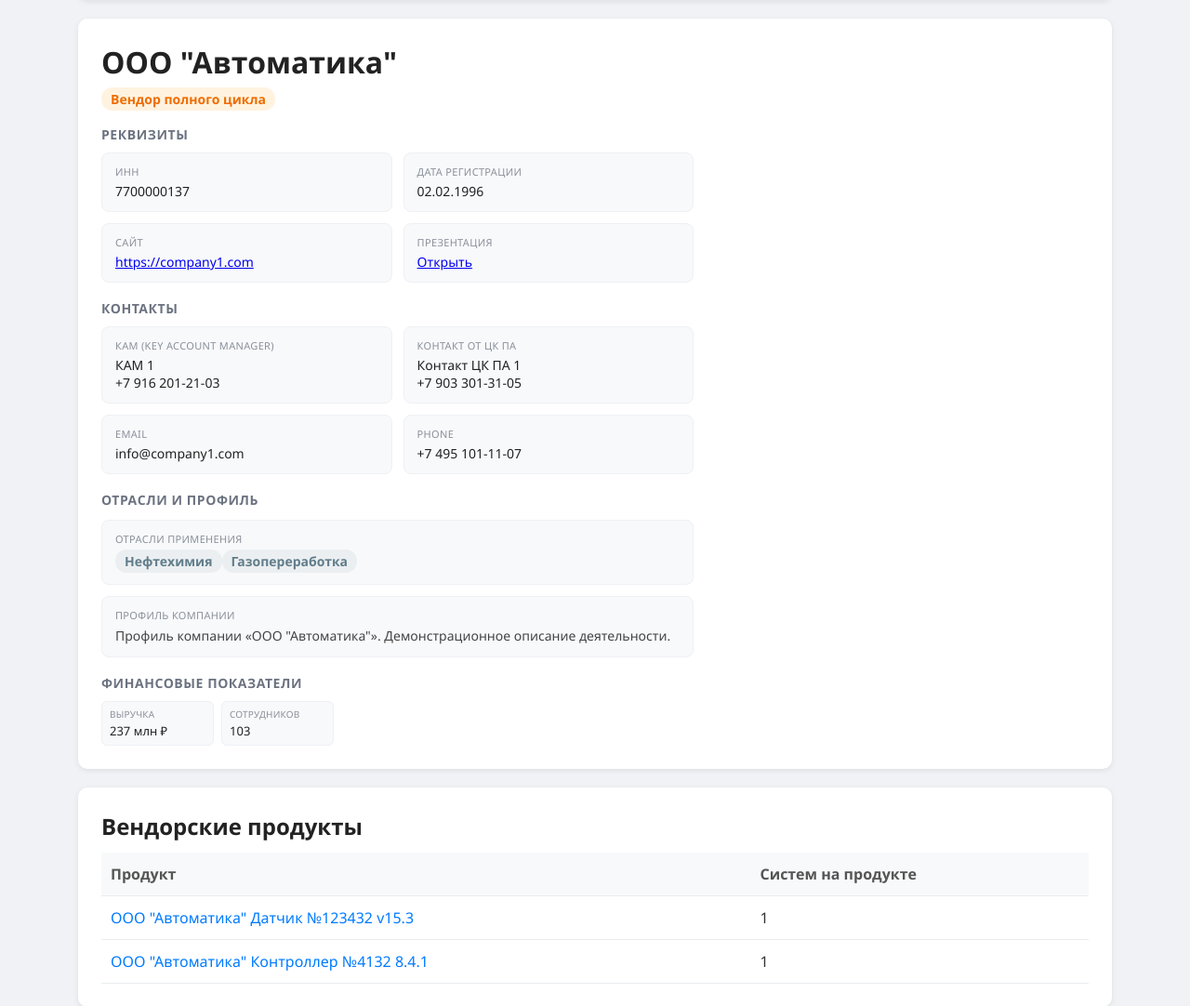
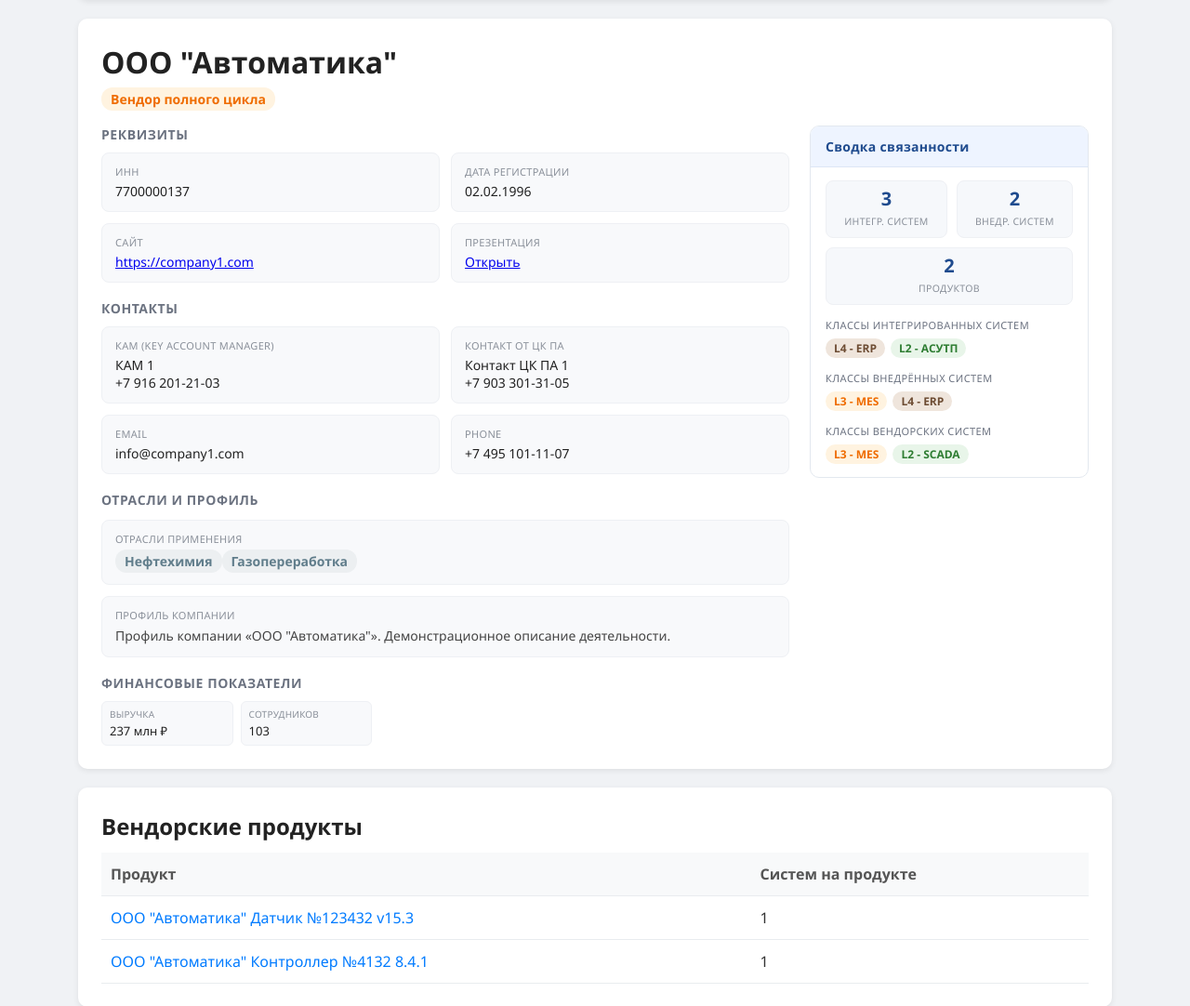
Before and after one commit to maks-march/Kartoteka, a Django app: page /entities/1/ in a window 1280 px wide. Shown: the part 85-1167 px from the top of the page at 93% size. Run offline with Django 5.2, Linux system fonts and the light colour scheme; data comes from the database, SQL or seed files in the repository; parts of the project's set-up code (start-up, migrations or seed data) failed here and were passed over.

Commit message:
new details

```diff
--- /dev/null
+++ b/apps/core/templates/core/_summary_group.html
@@ -0,0 +1,29 @@
+{% comment %}
+Одна группа сводки. Параметры через {% include with %}:
+  title  — заголовок группы
+  group  — dict {items, total, more} из common.summary.summary_group
+  tag    — css-класс тега (например "tag-ok"); если пусто — по item.tag_class
+  label  — атрибут элемента для подписи (по умолчанию отрисовка через label_kind)
+  kind   — тип элемента: "class" | "entity" | "system" | "product" | "object"
+{% endcomment %}
+<div class="summary-group">
+    <div class="summary-group-title">{{ title }}</div>
+    {% if group.items %}
+    <div class="summary-tags">
+        {% for it in group.items %}
+            {% if kind == "class" %}
+                <span class="tag tag-{{ it.level }}">L{{ it.level }} - {{ it.system_class }}</span>
+            {% elif kind == "entity" %}
+                <span class="tag {{ tag }}"><a href="{% url 'entity-detail' it.pk %}">{{ it.entity_name }}</a></span>
+            {% elif kind == "system" %}
+                <span class="tag {{ tag }}"><a href="{% url 'system-detail' it.pk %}">{{ it.autosystem_name }}</a></span>
+            {% elif kind == "object" %}
+                <span class="tag tag-{{ it.level }}"><a href="{% url 'object-detail' it.pk %}">{{ it.name }}</a></span>
+            {% elif kind == "product" %}
+                <span class="tag {{ tag }}"><a href="{% url 'product-detail' it.pk %}">{{ it.product_name }}</a></span>
+            {% endif %}
+        {% endfor %}
+        {% if group.more %}<span class="tag tag-muted">ещё {{ group.more }}</span>{% endif %}
+    </div>
+    {% else %}<div class="summary-empty">—</div>{% endif %}
+</div>
--- /dev/null
+++ b/apps/entities/templates/entities/_entity_summary.html
@@ -0,0 +1,19 @@
+{% comment %}Сводка связанности участника — агрегат из таблиц ниже.{% endcomment %}
+<aside class="summary-panel">
+    <div class="summary-head">Сводка связанности</div>
+    <div class="summary-body">
+        <div class="summary-metrics">
+            <div class="metric"><span class="metric-num">{{ summary.integrated_count }}</span><span class="metric-label">Интегр. систем</span></div>
+            <div class="metric"><span class="metric-num">{{ summary.implemented_count }}</span><span class="metric-label">Внедр. систем</span></div>
+            {% if summary.is_vendor %}
+            <div class="metric"><span class="metric-num">{{ summary.products_count }}</span><span class="metric-label">Продуктов</span></div>
+            {% endif %}
+        </div>
+
+        {% include "core/_summary_group.html" with title="Классы интегрированных систем" group=summary.integrated_classes kind="class" %}
+        {% include "core/_summary_group.html" with title="Классы внедрённых систем" group=summary.implemented_classes kind="class" %}
+        {% if summary.is_vendor %}
+        {% include "core/_summary_group.html" with title="Классы вендорских систем" group=summary.vendor_classes kind="class" %}
+        {% endif %}
+    </div>
+</aside>
--- a/apps/entities/templates/entities/entity_detail.html
+++ b/apps/entities/templates/entities/entity_detail.html
@@ -20,6 +20,9 @@
         </div>
         {% endif %}
     </div>
+
+    <div class="detail-body">
+    <div class="detail-main">
 
     <!-- ===== Реквизиты ===== -->
     <div class="info-block">
@@ -96,6 +99,10 @@
         </div>
     </div>
     {% endif %}
+
+    </div><!-- /.detail-main -->
+    {% include "entities/_entity_summary.html" %}
+    </div><!-- /.detail-body -->
 </div>
 
 {% if entity.can_have_products %}
--- a/apps/entities/views.py
+++ b/apps/entities/views.py
@@ -7,6 +7,7 @@ from django.core.exceptions import ValidationError
 from apps.entities.usecases.entity_usecase import EntityUseCase
 from apps.entities.models import Entity
 from apps.categories.usecases.category_usecase import CategoryUseCase
+from common.summary import summary_group as _summary_group
 
 
 # Простые текстовые поля, считываемые из формы напрямую.
@@ -95,15 +96,50 @@ def _entity_list_render(request, template, view_mode):
 def entity_detail(request, pk):
     usecase = EntityUseCase()
     entity = usecase.get(pk)
-    integrated_links = entity.integrated_object_systems.select_related("object", "system")
-    implemented_links = entity.implemented_object_systems.select_related("object", "system")
+    integrated_links = entity.integrated_object_systems.select_related(
+        "object", "system", "system__system_class"
+    )
+    implemented_links = entity.implemented_object_systems.select_related(
+        "object", "system", "system__system_class"
+    )
     # Продукты, где участник выступает вендором
-    vendor_products = entity.products.all()
+    vendor_products = entity.products.select_related("vendor").prefetch_related(
+        "systems__system_class"
+    )
+
+    integrated = list(integrated_links)
+    implemented = list(implemented_links)
+    # Системы, созданные на продуктах этого вендора
+    vendor_systems = [s for p in vendor_products for s in p.systems.all()]
+
+    # ---- Сводка связанности (агрегат из таблиц ниже) ----
+    integrated_classes = _summary_group(
+        (l.system.system_class for l in integrated if l.system and l.system.system_class),
+        key=lambda c: c.pk,
+    )
+    implemented_classes = _summary_group(
+        (l.system.system_class for l in implemented if l.system and l.system.system_class),
+        key=lambda c: c.pk,
+    )
+    vendor_classes = _summary_group(
+        (s.system_class for s in vendor_systems if s.system_class),
+        key=lambda c: c.pk,
+    )
+    summary = {
+        "integrated_count": len(integrated),
+        "implemented_count": len(implemented),
+        "products_count": vendor_products.count() if entity.can_have_products else None,
+        "integrated_classes": integrated_classes,
+        "implemented_classes": implemented_classes,
+        "vendor_classes": vendor_classes,
+        "is_vendor": entity.can_have_products,
+    }
     return render(request, "entities/entity_detail.html", {
         "entity": entity,
         "integrated_links": integrated_links,
         "implemented_links": implemented_links,
         "vendor_products": vendor_products,
+        "summary": summary,
     })
 
 
--- /dev/null
+++ b/common/summary.py
@@ -0,0 +1,37 @@
+"""Помощники для сводных панелей в детальных карточках.
+
+Сводка агрегирует данные из таблиц, расположенных ниже на странице
+(системы/объекты/участники), в компактный набор уникальных сущностей.
+"""
+
+# Максимум элементов в одной группе тегов сводки. Если больше — показываем
+# первые SUMMARY_LIMIT и приписку «ещё N».
+SUMMARY_LIMIT = 5
+
+
+def unique_by(items, key):
+    """Возвращает список уникальных элементов, сохраняя порядок первого вхождения.
+
+    key(item) -> хэшируемый идентификатор (обычно pk).
+    """
+    seen = set()
+    result = []
+    for item in items:
+        k = key(item)
+        if k in seen:
+            continue
+        seen.add(k)
+        result.append(item)
+    return result
+
+
+def summary_group(items, key, limit=SUMMARY_LIMIT):
+    """Готовит группу для сводки: уникальные элементы, обрезанные до limit.
+
+    Возвращает dict: {"items": [...до limit...], "total": N, "more": max(0, N-limit)}.
+    Это сводка — лишние элементы не выводим, показываем «ещё N».
+    """
+    uniq = unique_by(items, key)
+    total = len(uniq)
+    shown = uniq[:limit]
+    return {"items": shown, "total": total, "more": max(0, total - limit)}
--- a/static/css/style.css
+++ b/static/css/style.css
@@ -690,6 +690,104 @@ td a:hover {
 }
 
 /* ===== Detail: секции карточек с информацией (ширина 60%) ===== */
+/* Двухколоночная раскладка детальной карточки: данные слева, сводка справа */
+.detail-body {
+    display: flex;
+    gap: 22px;
+    align-items: flex-start;
+}
+.detail-body > .detail-main {
+    flex: 1 1 auto;
+    min-width: 0;
+}
+.detail-body > .summary-panel {
+    flex: 0 0 300px;
+    width: 300px;
+    position: sticky;
+    top: 16px;
+}
+/* Когда карточка в двухколоночной раскладке — блоки данных занимают всю
+   левую колонку (ширину 60% отменяем) */
+.detail-body .info-block {
+    width: 100%;
+}
+
+/* Сводная панель (агрегаты из таблиц ниже) */
+.summary-panel {
+    border: 1px solid #e3e8ef;
+    border-radius: 10px;
+    overflow: hidden;
+    background: #fff;
+}
+.summary-panel .summary-head {
+    background: #eef4ff;
+    color: #1f4b8e;
+    padding: 12px 16px;
+    font-size: 14px;
+    font-weight: 700;
+    letter-spacing: .02em;
+    border-bottom: 1px solid #dce6f5;
+}
+.summary-panel .summary-body {
+    padding: 14px 16px;
+    display: flex;
+    flex-direction: column;
+    gap: 14px;
+}
+.summary-group .summary-group-title {
+    font-size: 11px;
+    text-transform: uppercase;
+    letter-spacing: .04em;
+    color: #6b7280;
+    margin: 0 0 7px;
+}
+.summary-group .summary-tags {
+    display: flex;
+    flex-wrap: wrap;
+    gap: 6px;
+}
+.summary-group .summary-tags .tag {
+    font-size: 12px;
+    padding: 2px 9px;
+    white-space: normal;
+    overflow-wrap: anywhere;
+}
+.summary-group .summary-tags .tag a { color: inherit; text-decoration: none; }
+.summary-group .summary-tags .tag a:hover { text-decoration: underline; }
+.summary-group .summary-empty { color: #9aa1ac; font-size: 12.5px; }
+/* Компактные счётчики-метрики */
+.summary-metrics {
+    display: flex;
+    flex-wrap: wrap;
+    gap: 10px;
+}
+.summary-metrics .metric {
+    flex: 1 1 auto;
+    min-width: 70px;
+    background: #f6f8fb;
+    border: 1px solid #eef0f4;
+    border-radius: 8px;
+    padding: 8px 10px;
+    text-align: center;
+}
+.summary-metrics .metric .metric-num {
+    display: block;
+    font-size: 20px;
+    font-weight: 700;
+    color: #1f4b8e;
+    line-height: 1.1;
+}
+.summary-metrics .metric .metric-label {
+    font-size: 10.5px;
+    text-transform: uppercase;
+    letter-spacing: .03em;
+    color: #8a909a;
+}
+@media (max-width: 900px) {
+    .detail-body { flex-direction: column; }
+    .detail-body > .summary-panel { flex-basis: auto; width: 100%; position: static; }
+}
+
 .info-block {
     width: 60%;
     min-width: 320px;
```
Also changed, not shown: apps/entities/tests/tests.py (+86 -3 lines), apps/objects/templates/objects/_object_summary.html (added, +15 -0 lines), apps/objects/templates/objects/object_detail.html (+7 -0 lines), apps/objects/views.py (+27 -0 lines), apps/system/templates/system/_system_summary.html (added, +12 -0 lines), apps/system/templates/system/system_detail.html (+7 -0 lines), apps/system/views.py (+15 -0 lines).
